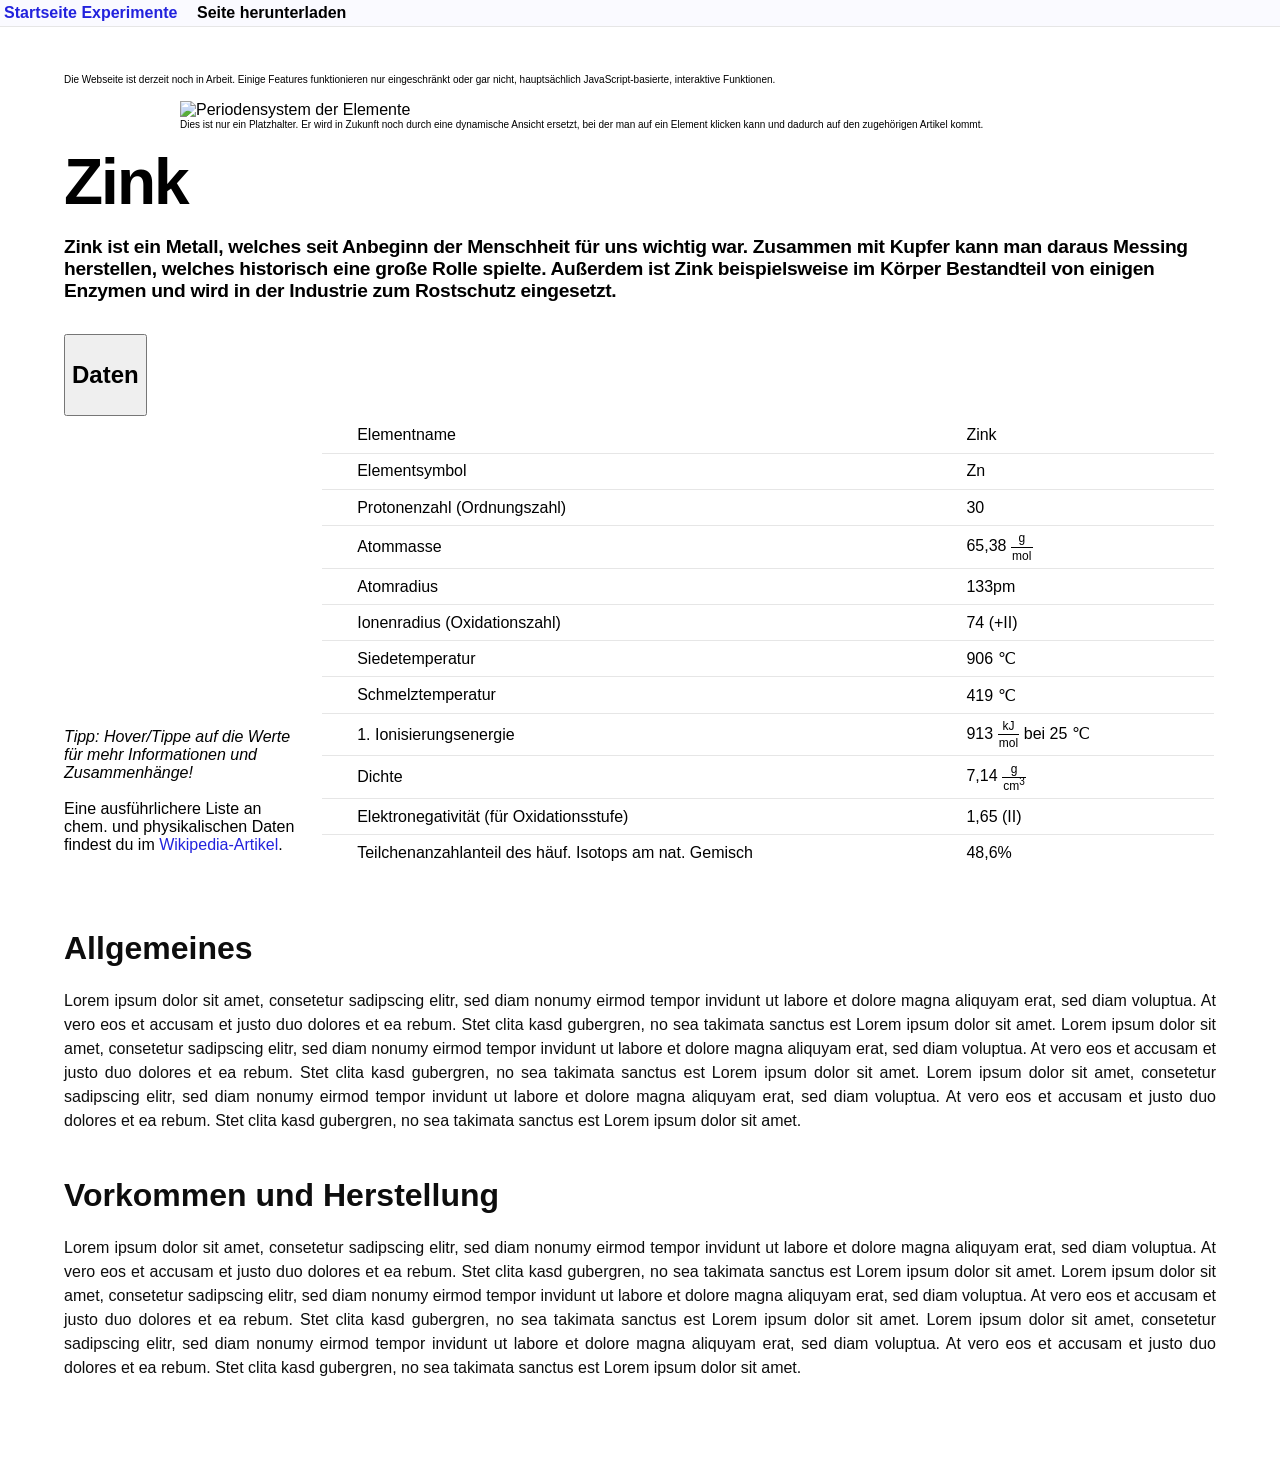
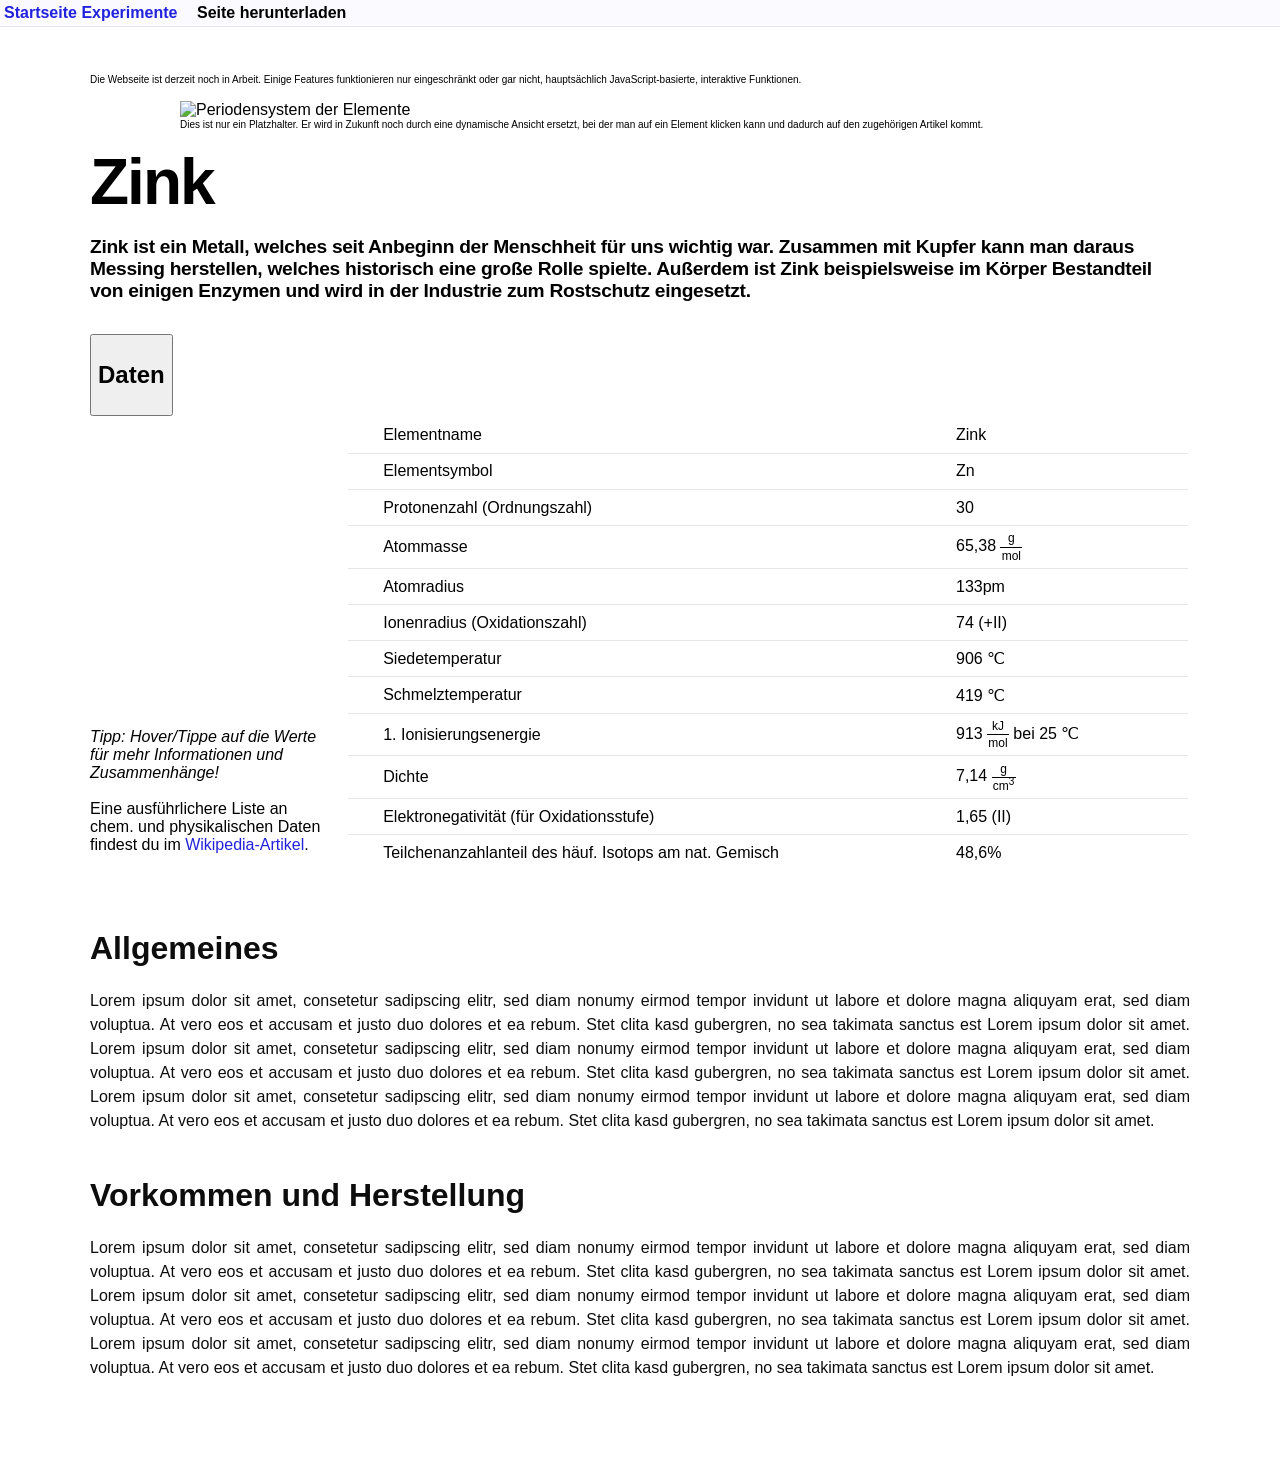

added mobile support for texts

--- a/css/styles.css
+++ b/css/styles.css
@@ -57,6 +57,7 @@ body {
   hyphens: auto;
   display: grid;
   grid-template-rows: auto 1fr auto;
+  justify-content: center;
   min-height: 100vh;
 }
 
@@ -84,6 +85,8 @@ h3 {
 
 main {
   margin: 64px;
+  max-width: 1100px;
+  align-self: center;
 }
 
 sub,
@@ -671,6 +674,7 @@ div.text-chapter {
 div.text-block {
   display: grid;
   grid-template-columns: 3fr 2fr;
+  grid-template-areas: "text img-small";
   gap: 40px;
   max-width: 1000px;
   align-self: center;
@@ -679,6 +683,7 @@ div.text-block *:first-child {
   margin-top: 0;
 }
 div.text {
+  grid-area: text;
   text-align: justify;
   line-height: 1.5rem;
   color: var(--text-muted);
@@ -692,13 +697,8 @@ div.text-img-small > * {
   width: 100%;
   /*background-color: yellow;*/
 }
-.text-img-footer,
-.text-image-footer:hover {
-  color: grey;
-  font-size: 0.8rem;
-  font-style: italic;
-  text-align: center;
-  margin-top: 0.5rem;
+div.text-img-small {
+  grid-area: img-small;
 }
 div.text-img-small > * {
   display: block;
@@ -706,7 +706,23 @@ div.text-img-small > * {
 }
 div.text-img-small > img {
   border-radius: 8px;
+  margin-top: 20px;
 }
+div.text-img-small > img:first-child {
+  margin-top: 0;
+}
+.text-img-footer {
+  color: grey;
+  font-size: 0.8rem;
+  font-style: italic;
+  text-align: center;
+  margin-top: 0.5rem;
+}
+.text-img-footer:hover {
+  color: grey;
+  text-decoration: underline;
+}
+
 div.text-img-large {
   width: 100%;
   padding: 15px 0;
@@ -731,6 +747,19 @@ div.text-only {
 /*div.text-only > .text {
   width: 90%;
 }*/
+
+@media screen and (max-width: 700px) {
+  div.text-block {
+    grid-template-columns: 1fr;
+    grid-template-areas: "img-small" "text";
+  }
+
+  div.text-img-small,
+  div.text-img-small > * {
+    width: auto;
+    /*background-color: yellow;*/
+  }
+}
 
 
 
